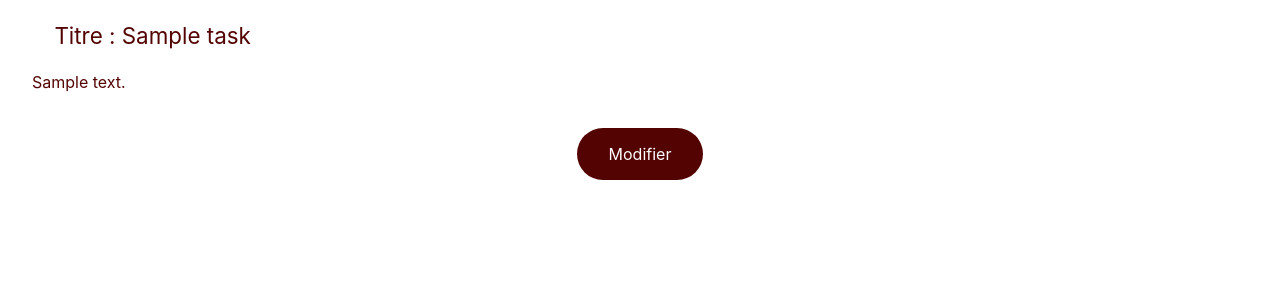
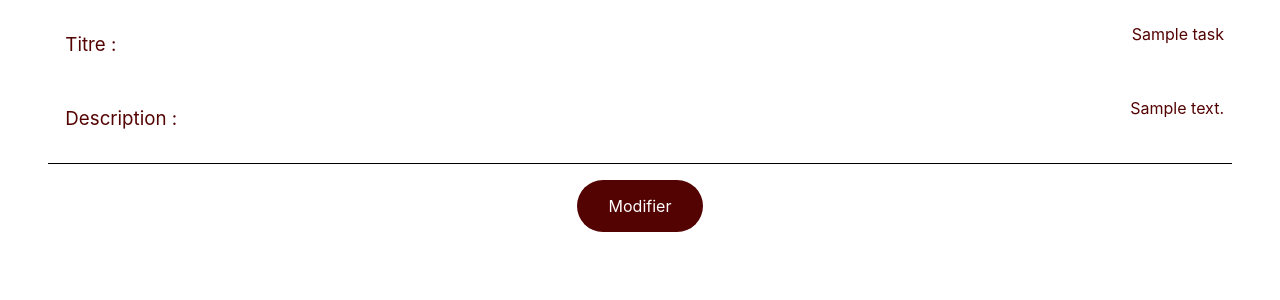
Before and after one commit to HiBiscous/phpTodoList, a PHP site: page /view/tasks/displayTask.php?id_tasks=1 in a window 1280 px wide. Shown: the part 116-416 px from the top of the page. Run offline with PHP 8.4, Linux system fonts and the light colour scheme; the visitor is signed in with stand-in values (Sample User, id 1); tables that the repository leaves empty or names only in its code hold one stand-in row (values such as "Sample post"); a stand-in replaces the project's code that opens the database connection.

Commit message:
feat(css): add/update some css features

```diff
--- a/style/main.css
+++ b/style/main.css
@@ -3,8 +3,9 @@
 /** import des fichiers */
 @import url("utils/_variables.css");
 @import url("pages/index.css");
+@import url("pages/note.css");
+@import url("pages/addNote.css");
 @import url("pages/displayTask.css");
-@import url("pages/note.css");
 @import url("components/_components.css");
 @import url("pages/connection.css");
 @import url("pages/createCompte.css");
--- /dev/null
+++ b/style/pages/addNote.css
@@ -0,0 +1,38 @@
+.form-group {
+    display: flex;
+    justify-content: top;
+    margin-bottom: 1em;
+    padding: 0.5em;
+
+}
+
+.form-group label {
+    width: 6rem;
+    margin-right: 1em;
+    text-align: right;
+}
+
+.title-item,
+.description-item {
+    padding: 0.5em;
+    flex-grow: 1;
+    border: none;
+}
+
+
+.hidden {
+    display: none;
+}
+
+.show {
+    display: flex;
+    flex-direction: column;
+    margin: 1em 1em;
+    border-bottom: var(--border);
+}
+
+.description-item {
+    overflow: hidden;
+
+    resize: none;
+}
--- a/style/pages/note.css
+++ b/style/pages/note.css
@@ -1,43 +1,3 @@
-.form-group {
-    display: flex;
-    align-items: center;
-    margin-bottom: 10px;
-
-}
-
-.form-group label {
-    width: 120px;
-    margin-right: 10px;
-    text-align: right;
-}
-
-.form-group input,
-.form-group textarea {
-    flex-grow: 1;
-    border: none;
-}
-
-.form-group input {
-    padding: 1em;
-}
-
-.hidden {
-    display: none;
-}
-
-.show {
-    display: flex;
-    flex-direction: column;
-    margin: 1em 1em;
-    border-bottom: var(--border);
-}
-
-.description-input {
-    overflow: hidden;
-    min-height: 2em;
-    resize: none;
-}
-
 .todo-content {
     margin: 1em 1em;
 }
--- a/view/tasks/displayTask.php
+++ b/view/tasks/displayTask.php
@@ -13,7 +13,6 @@ $stmt = $pdo->prepare($rqt);
 $stmt->bindParam(':id_tasks', $id_tasks);
 $stmt->execute();
 $arr = $stmt->fetchAll();
-
 
 
 ?>
@@ -34,27 +33,30 @@ $arr = $stmt->fetchAll();
     <?php
     require_once '../templates/header.php';
     ?>
-    <div class="">
+    <main>
+        <div class="show">
             <?php
-
             if ($stmt) {
                 foreach ($arr as $value) { ?>
-                <h3 class="title title-text todo-content">Titre : <?= ucfirst($value['title']) ?></h3>
-                <ul>
-                    <li>
-                        <label for="description"><?= nl2br($value['description']) ?></label>
-                    </li>
-                </ul>
-
+                    <div class="form-group">
+                        <h3 class="title-item">Titre : </h3>
+                        <span><?= ucfirst($value['title']) ?></span>
+                    </div>
+                    <div class="form-group">
+                        <h3 class="description-item">Description : </h3>
+                        <span><?= nl2br($value['description']) ?></span>
+                    </div>
             <?php
                 }
             }
             ?>
         </div>
+        <div class=" btn-update">
+            <a href="/phpTodolist/view/tasks/updateTask.php?id_tasks=<?= $value['id_tasks']; ?>" class="btn">Modifier</a>
+        </div>
         <br>
-    <div class="btn-update">
-        <a href="/phpTodolist/view/tasks/updateTask.php?id_tasks=<?= $value['id_tasks']; ?>" class="btn btn-update">Modifier</a>
-    </div>
+
+    </main>
 </body>
 
 </html>
```
Also changed, not shown: index.php (+8 -0 lines), style/components/_components.css (+0 -38 lines), style/pages/displayTask.css (+36 -0 lines), style/pages/popup.css (deleted, +0 -32 lines), view/tasks/note.php (+16 -14 lines), view/tasks/seeMore.php (added, +28 -0 lines). Lines whose indentation alone changed are shown as unchanged.
